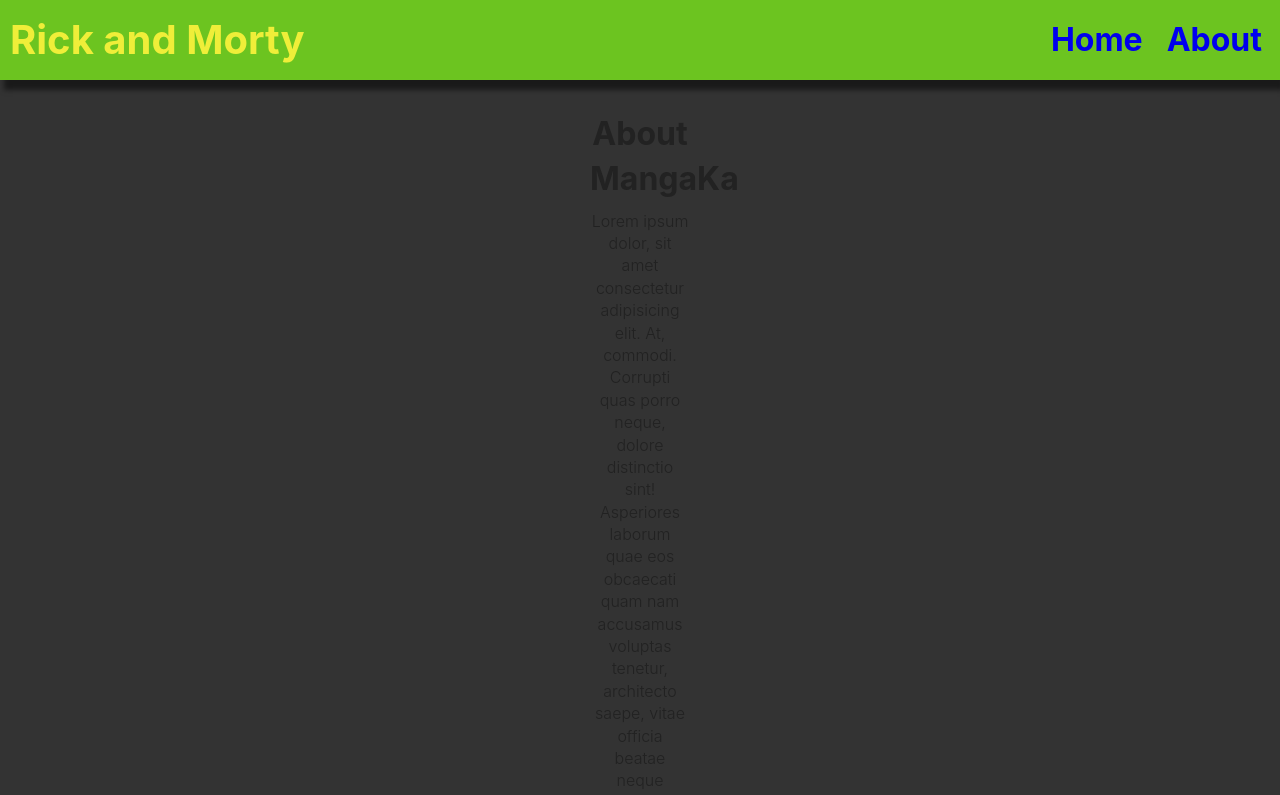
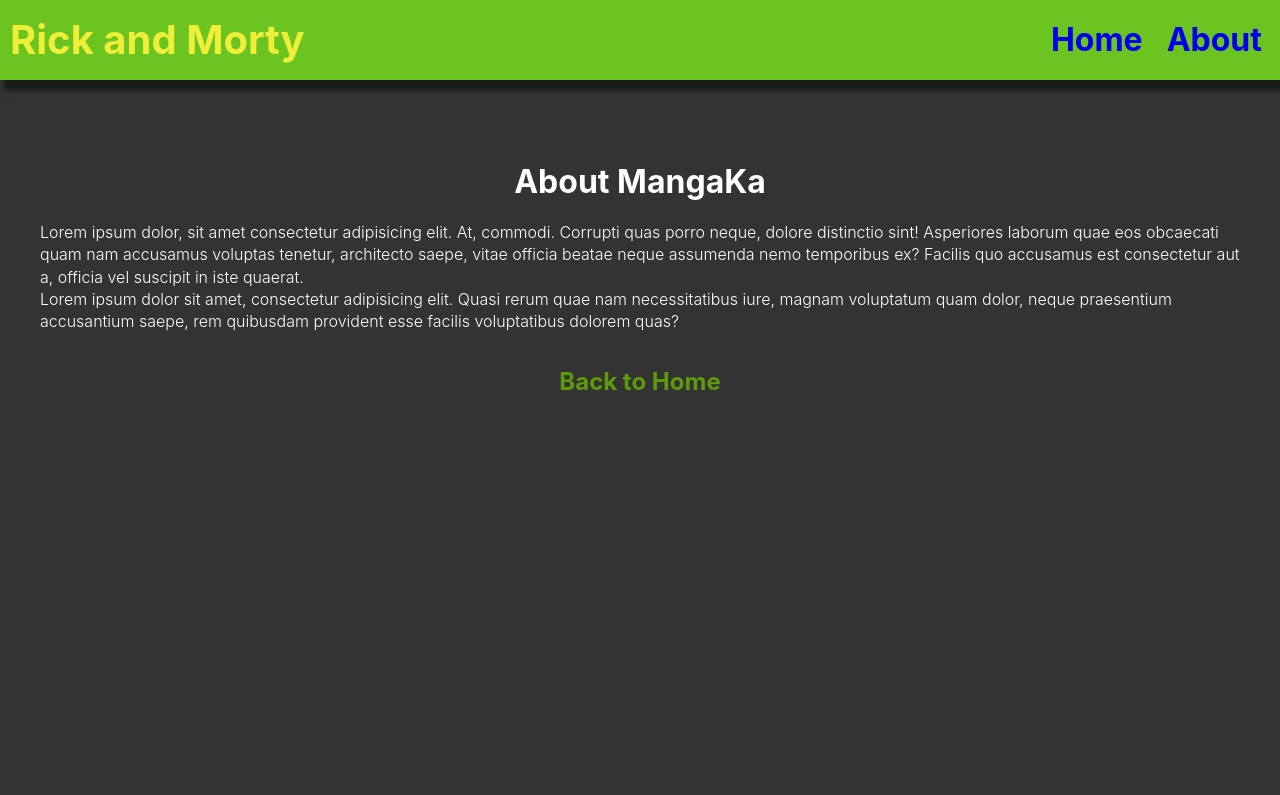
Before and after one commit to elodiedaumal/elodie-daumal-mangaka, a React (Create React App) app: page /about in a window 1280 px wide. Shown: the top 795 px of the page. Built offline with nearby package versions, Linux system fonts and the light colour scheme.

Commit message:
styled about page

```diff
--- a/src/components/SingleCaracterCard.js
+++ b/src/components/SingleCaracterCard.js
@@ -17,7 +17,7 @@
     }
     return 'alive';
   }
-  console.log(status);
+
   return (
     <>
       <article className='card'>
--- a/src/index.css
+++ b/src/index.css
@@ -120,7 +120,8 @@
 }
 
 .title {
-  margin-bottom: 0.5rem;
+  margin-bottom: 1rem;
+  text-align: center;
 }
 
 /* LOADING ANIMATION */
@@ -522,3 +523,24 @@
   margin: auto;
   outline: none;
 }
+
+/* SECTION ABOUT */
+
+.section-about {
+  color: white;
+  max-width: 1200px;
+  margin: 5rem auto;
+}
+
+.about-link {
+  text-align: center;
+
+  margin-top: 2rem;
+}
+
+.about-link a {
+  color: #5d9b0a;
+  font-size: 1.5rem;
+
+  font-weight: bold;
+}
--- a/src/pages/About.js
+++ b/src/pages/About.js
@@ -3,7 +3,7 @@
 
 const About = () => {
   return (
-    <div className='section'>
+    <div className='section-about'>
       <h1 className='title'>About MangaKa</h1>
       <p>
         Lorem ipsum dolor, sit amet consectetur adipisicing elit. At, commodi.
@@ -19,7 +19,9 @@
         praesentium accusantium saepe, rem quibusdam provident esse facilis
         voluptatibus dolorem quas?
       </p>
-      <Link to='/'>Back to Home</Link>
+      <div className='about-link'>
+        <Link to='/'>Back to Home</Link>
+      </div>
     </div>
   );
 };
```
